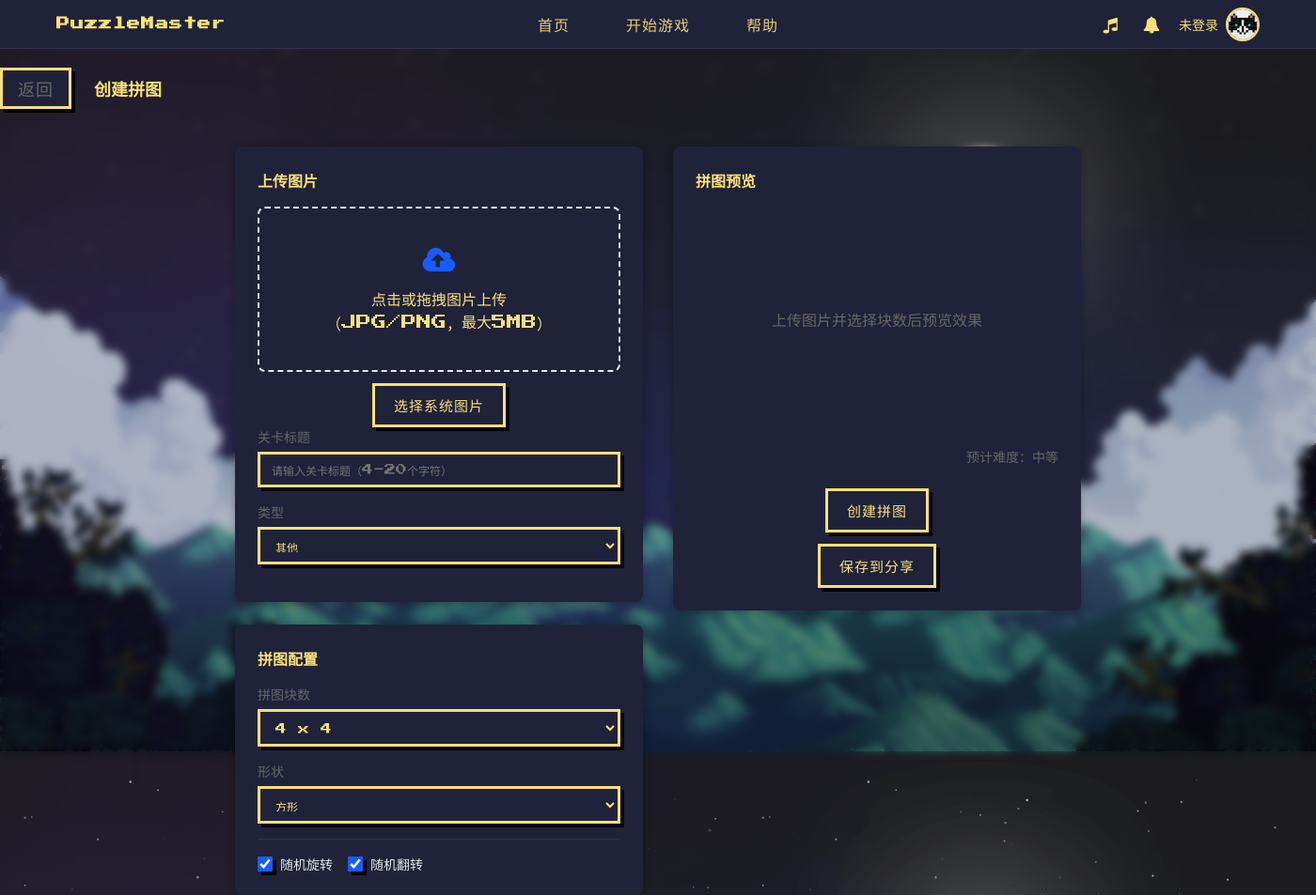
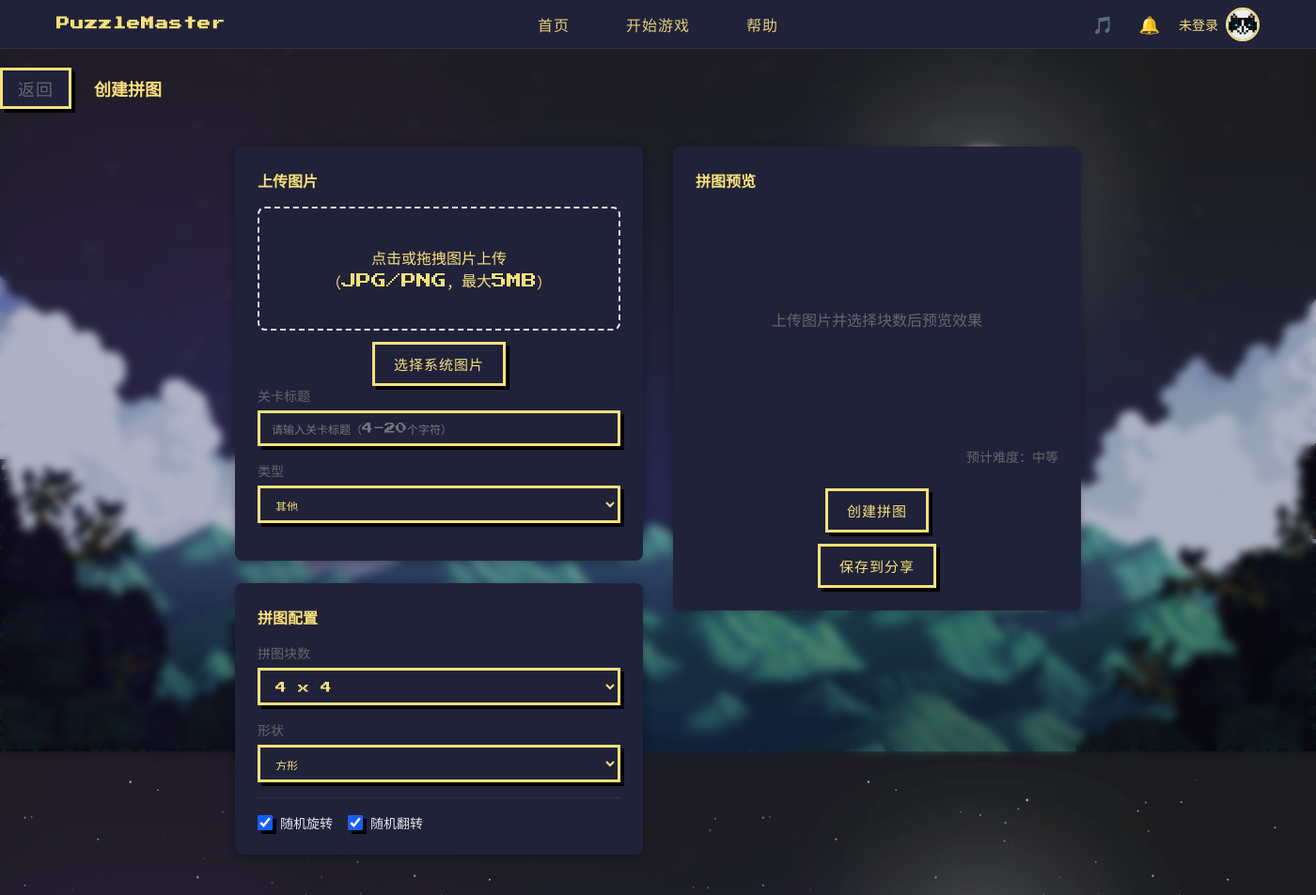
Before and after one commit to xiaobai-cn21/pintu, a Flask app: page /editor in a window 1400 px wide. Shown: the top 953 px of the page at 94% size. Run offline with Flask 3, Linux system fonts and the light colour scheme; parts of the project's set-up code (start-up, migrations or seed data) failed here and were passed over; some web fonts are replaced.

Commit message:
修改编辑器管理员新增系统关卡按钮不显示的bug、导航栏图标加载不了的bug

```diff
--- a/templates/_navbar.html
+++ b/templates/_navbar.html
@@ -8,10 +8,10 @@
     <div class="pm-nav-right">
         <!-- 音乐控制按钮 -->
         <button id="musicToggle" class="pm-music-btn" title="切换背景音乐">
-            <i class="fa fa-music"></i>
+            <span id="musicIcon" aria-hidden="true">🎵</span>
         </button>
         <button id="inviteToggle" class="pm-invite-btn" title="挑战邀请" aria-label="挑战邀请">
-            <i class="fa fa-bell"></i>
+            <span aria-hidden="true">🔔</span>
             <span id="inviteBadge" class="pm-badge-dot" style="display:none;"></span>
         </button>
         <span id="pm-username-label" class="pm-username">未登录</span>
@@ -44,14 +44,6 @@
 
 .pm-music-btn:hover {
     transform: scale(1.1);
-}
-
-.pm-music-btn.muted i:before {
-    content: "\f026"; /* 静音图标 */
-}
-
-.pm-music-btn:not(.muted) i:before {
-    content: "\f001"; /* 播放图标 */
 }
 
 .pm-username {
@@ -87,21 +79,7 @@
 }
 </style>
 <script>
-// 确保 Font Awesome 可用（用于音乐/邀请图标）。若未加载则动态注入。
-try {
-  const hasFA = Array.from(document.styleSheets).some(s => (s.href||'').includes('font-awesome'));
-  if (!hasFA) {
-    const fa = document.createElement('link');
-    fa.rel = 'stylesheet';
-    fa.href = 'https://cdn.jsdelivr.net/npm/font-awesome@4.7.0/css/font-awesome.min.css';
-    document.head.appendChild(fa);
-  }
-} catch (e) {
-  const fa = document.createElement('link');
-  fa.rel = 'stylesheet';
-  fa.href = 'https://cdn.jsdelivr.net/npm/font-awesome@4.7.0/css/font-awesome.min.css';
-  document.head.appendChild(fa);
-}
+// Font Awesome 已替换为本地 Emoji，无需动态加载外部 CDN
 // 加载音乐管理模块
 const musicScript = document.createElement('script');
 musicScript.src = '/static/js/music.js';
@@ -216,20 +194,22 @@ function initMusicControl() {
 
   function setupMusicButton() {
     const musicToggle = document.getElementById('musicToggle');
+    const musicIcon = document.getElementById('musicIcon');
     if (musicToggle && window.musicManager) {
+      // 更新图标显示
+      function updateMusicIcon() {
+        if (musicIcon) {
+          musicIcon.textContent = window.musicManager.isMuted ? '🔇' : '🎵';
+        }
+      }
+
       // 设置初始状态
-      if (window.musicManager.isMuted) {
-        musicToggle.classList.add('muted');
-      }
+      updateMusicIcon();
 
       // 添加点击事件
       musicToggle.addEventListener('click', function() {
         const isMuted = window.musicManager.toggleMute();
-        if (isMuted) {
-          musicToggle.classList.add('muted');
-        } else {
-          musicToggle.classList.remove('muted');
-        }
+        updateMusicIcon();
       });
     }
   }
--- a/templates/edditor.html
+++ b/templates/edditor.html
@@ -5,7 +5,6 @@
     <meta name="viewport" content="width=device-width, initial-scale=1.0">
     <title>拼图预览</title>
     <link rel="stylesheet" href="{{ url_for('static', filename='css/style.css') }}">
-    <link rel="stylesheet" href="https://cdn.jsdelivr.net/npm/font-awesome@4.7.0/css/font-awesome.min.css">
     <style>
         .preview-main { max-width: 900px; margin: 40px auto; display: flex; gap: 32px; flex-wrap: wrap; }
         .preview-left, .preview-right { flex: 1; min-width: 320px; }
@@ -189,7 +188,13 @@
         async function initEditorAdminUi() {
             const isAdmin = await fetchIsAdmin();
             const adminBtn = document.getElementById('adminAddSystemBtn');
-            if (adminBtn) adminBtn.style.display = isAdmin ? 'inline-flex' : 'none';
+            if (adminBtn) {
+                if (isAdmin) {
+                    adminBtn.style.setProperty('display', 'inline-flex', 'important');
+                } else {
+                    adminBtn.style.setProperty('display', 'none', 'important');
+                }
+            }
 
             const pickBtn = document.getElementById('pickSystemImageBtn');
             if (pickBtn) {
@@ -204,7 +209,7 @@
         }
 
         // 增加重试，避免刷新瞬间因鉴权/时序导致按钮未显示
-        async function initEditorAdminUiWithRetry(maxTry = 5, delayMs = 300) {
+        async function initEditorAdminUiWithRetry(maxTry = 20, delayMs = 500) {
             for (let i = 0; i < maxTry; i++) {
                 await initEditorAdminUi();
                 const btn = document.getElementById('adminAddSystemBtn');
@@ -506,6 +511,17 @@
 
 
         createPuzzleBtn.addEventListener('click', onCreatePuzzle);
+        // 页面加载完成后初始化管理员按钮（带重试）、并在可见时/鉴权就绪时再重试
+        document.addEventListener('DOMContentLoaded', function() {
+            initEditorAdminUiWithRetry();
+            document.addEventListener('visibilitychange', () => {
+                if (!document.hidden) initEditorAdminUiWithRetry();
+            });
+            window.addEventListener('authready', () => initEditorAdminUiWithRetry());
+            window.addEventListener('storage', (e) => {
+                if (e.key === 'puzzleToken' && e.newValue) initEditorAdminUiWithRetry();
+            });
+        });
 
         playBtn.addEventListener('click', function() {
             localStorage.setItem('customImage', imgData);
--- a/templates/index.html
+++ b/templates/index.html
@@ -4,7 +4,6 @@
     <meta charset="UTF-8">
     <title>拼图大师 - 主界面</title>
     <link rel="stylesheet" href="{{ url_for('static', filename='css/style.css') }}">
-    <link rel="stylesheet" href="https://cdn.jsdelivr.net/npm/font-awesome@4.7.0/css/font-awesome.min.css">
 </head>
 <body>
 {% include '_navbar.html' %}
--- a/templates/myPuzzle.html
+++ b/templates/myPuzzle.html
@@ -4,7 +4,6 @@
     <meta charset="UTF-8">
     <title>我的拼图</title>
     <link rel="stylesheet" href="{{ url_for('static', filename='css/style.css') }}">
-    <link rel="stylesheet" href="https://cdn.jsdelivr.net/npm/font-awesome@4.7.0/css/font-awesome.min.css">
 </head>
 <body>
 {% include '_navbar.html' %}
--- a/templates/online_editor.html
+++ b/templates/online_editor.html
@@ -5,7 +5,6 @@
     <meta name="viewport" content="width=device-width, initial-scale=1.0">
     <title>拼图对战房间创建</title>
     <link rel="stylesheet" href="{{ url_for('static', filename='css/style.css') }}">
-    <link rel="stylesheet" href="https://cdn.jsdelivr.net/npm/font-awesome@4.7.0/css/font-awesome.min.css">
     <style>
         .preview-main { max-width: 900px; margin: 40px auto; display: flex; gap: 32px; flex-wrap: wrap; }
         .preview-left, .preview-right { flex: 1; min-width: 320px; }
--- a/templates/option.html
+++ b/templates/option.html
@@ -4,7 +4,6 @@
     <meta charset="UTF-8">
     <title>拼图大师 - 选择关卡</title>
     <link rel="stylesheet" href="{{ url_for('static', filename='css/style.css') }}">
-    <link rel="stylesheet" href="https://cdn.jsdelivr.net/npm/font-awesome@4.7.0/css/font-awesome.min.css">
 </head>
 <body>
 {% include '_navbar.html' %}
--- a/templates/option_static.html
+++ b/templates/option_static.html
@@ -4,7 +4,6 @@
     <meta charset="UTF-8">
     <title>拼图大师 - 选择关卡</title>
     <link rel="stylesheet" href="{{ url_for('static', filename='css/style.css') }}">
-    <link rel="stylesheet" href="https://cdn.jsdelivr.net/npm/font-awesome@4.7.0/css/font-awesome.min.css">
 </head>
 <body>
 {% include '_navbar.html' %}
--- a/templates/share.html
+++ b/templates/share.html
@@ -4,7 +4,6 @@
     <meta charset="UTF-8">
     <title>拼图分享中心</title>
     <link rel="stylesheet" href="{{ url_for('static', filename='css/style.css') }}">
-    <link rel="stylesheet" href="https://cdn.jsdelivr.net/npm/font-awesome@4.7.0/css/font-awesome.min.css">
     <style>/* 默认5列 */
 .share-list, #resultContent {
   display: grid;
```
